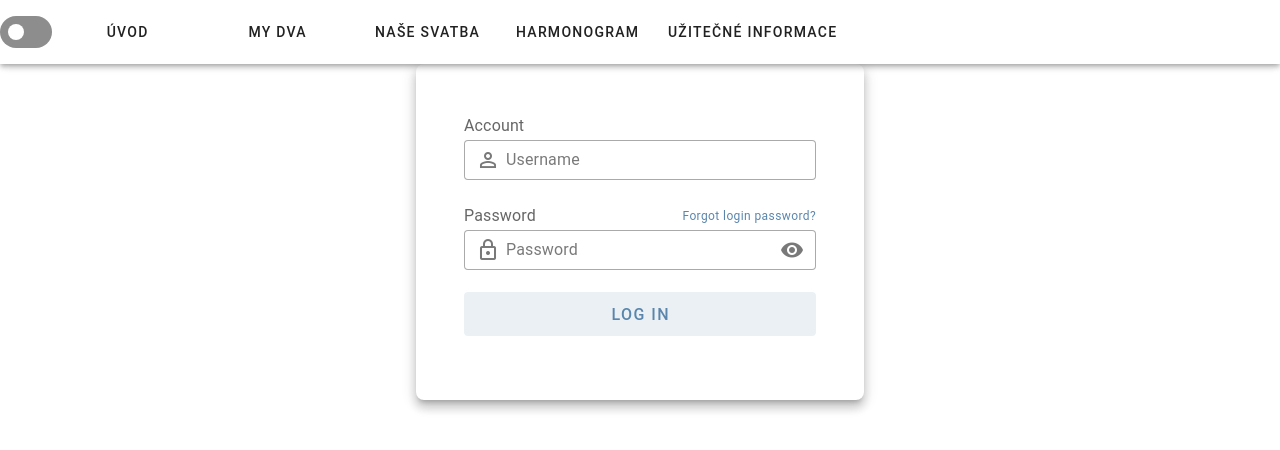
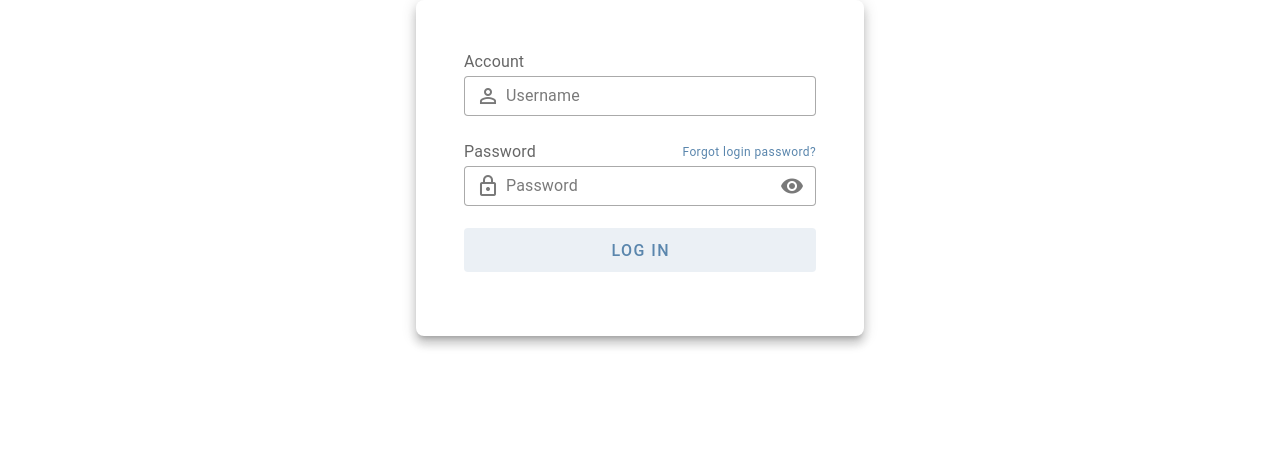
Before and after one commit to S9Michael/vuetify-wedding, a Vue app: page / in a window 1280 px wide. Shown: the top 450 px of the page. Built offline with nearby package versions, Linux system fonts and the light colour scheme.

Commit message:
Hide upper bar before login

```diff
--- a/src/App.vue
+++ b/src/App.vue
@@ -1,16 +1,18 @@
 <template>
   <v-app>
     <v-main>
+      <!-- App Bar, zobrazí se jen na některých stránkách -->
       <v-app-bar
+        v-if="showAppBar"
         scroll-behavior="hide"
-      title = ""
+        title=""
         text-color="#5A86AD"
       >
-      <v-switch @click="toggleTheme"
+        <v-switch
+          @click="toggleTheme"
           v-model="model"
-                color=#5A86AD
+          color="#5A86AD"
           hide-details="true"
-
           inset
         />
         <v-btn width="150px" to="/home">ÚVOD</v-btn>
@@ -18,22 +20,30 @@
         <v-btn width="150px" to="/wedding">NAŠE SVATBA</v-btn>
         <v-btn width="150px" to="/schedule">HARMONOGRAM</v-btn>
         <v-btn width="200px" to="/info">UŽITEČNÉ INFORMACE</v-btn>
-
       </v-app-bar>
 
-      <router-view/>
+      <router-view />
     </v-main>
   </v-app>
 </template>
 
 <script setup>
-import { ref } from 'vue'
+import { ref, computed } from 'vue'
 import { useTheme } from 'vuetify'
+import { useRoute } from 'vue-router'
 
 const theme = useTheme()
-const model = ref(theme.global.name.value) // Sync with v-model
+const model = ref(theme.global.name.value)
 
-function toggleTheme () {
+function toggleTheme() {
   theme.global.name.value = theme.global.current.value.dark ? 'light' : 'dark'
 }
+
+// --- Podmíněné zobrazení app bar ---
+const route = useRoute()
+const showAppBar = computed(() => {
+  // Cesty, kde se app bar nezobrazuje
+  const hiddenPaths = ['/','/forgettenpassword']
+  return !hiddenPaths.includes(route.path)
+})
 </script>
```
Lines whose indentation alone changed are shown as unchanged.
